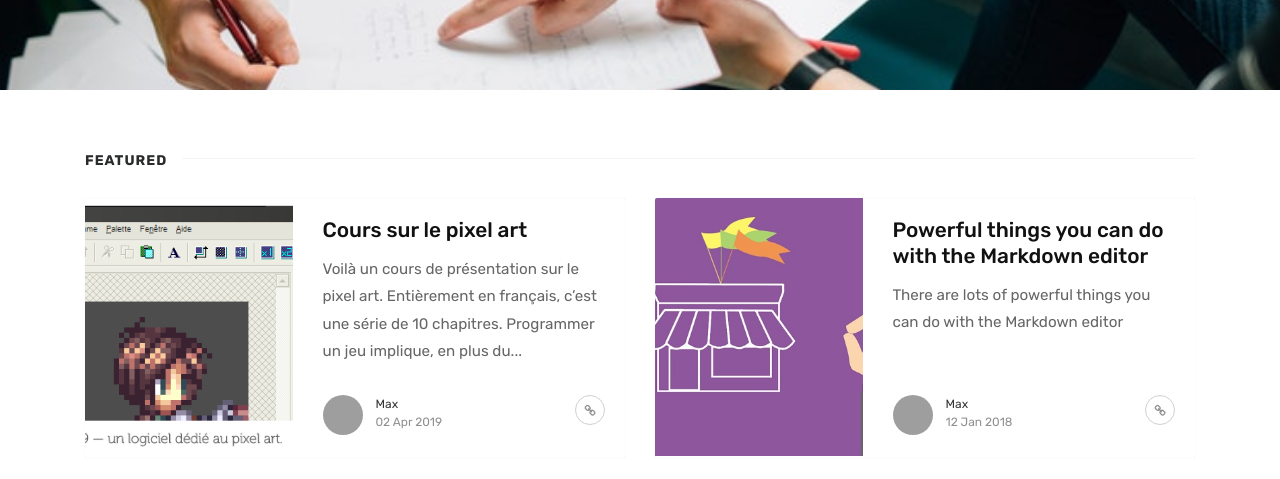
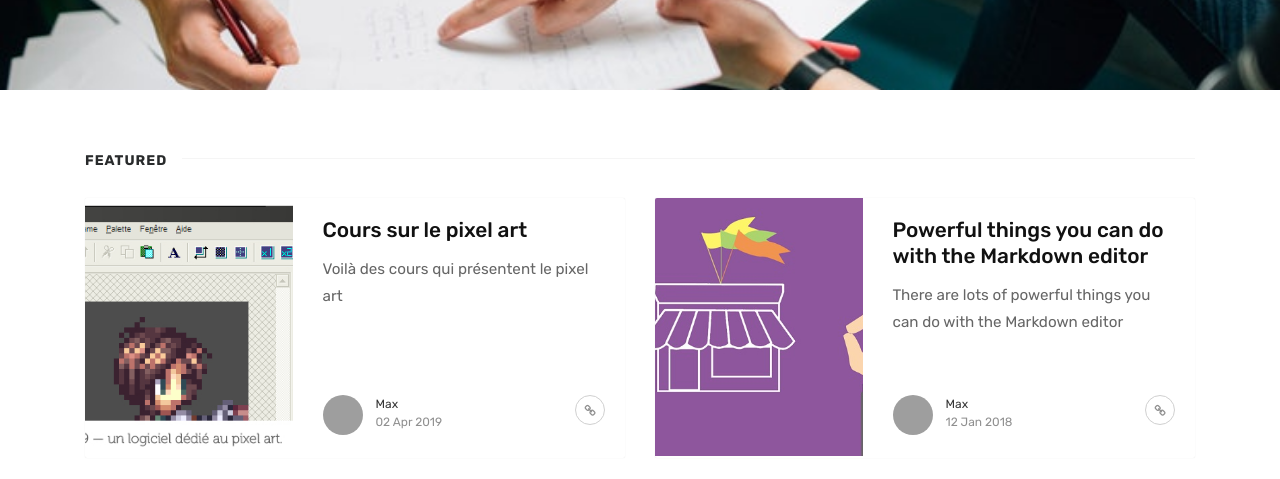
Before and after one commit to Maxibuino/PixBuino, a Jekyll site: the page built from index.html, in a window 1280 px wide and 900 px high, scrolled down 568 px, cut to the strip 0-479 px from the top of the window. Built offline with Jekyll 4.4.1, drawn with Linux system fonts in a browser that asks for light colours; the list of posts is cut into pages by our own code; comment, search, counter and statistics services are not loaded; grey boxes are pictures that could not be loaded.

Commit message:
_posts/2019-04-02-cours-de-pixel-art.md updated from https://stackedit.io/

```diff
--- a/_posts/2019-04-02-cours-de-pixel-art.md
+++ b/_posts/2019-04-02-cours-de-pixel-art.md
@@ -7,7 +7,9 @@
 featured: true
 ---
 
-Voilà un cours de présentation sur le pixel art. Entièrement en français, c'est une série de 10 chapitres. Programmer un jeu implique, en plus du code, quelques connaissances artistiques pour dessiner et concevoir l'environnement graphique de nos créations. Ces pages abordent très bien le sujet.
+Voilà des cours qui présentent le pixel art
+
+Entièrement en français, c'est une série de 10 chapitres. Programmer un jeu implique, en plus du code, quelques connaissances artistiques pour dessiner et concevoir l'environnement graphique de nos créations. Ces pages abordent très bien le sujet.
 
 Les auteurs sont Antoine Gersant pour les chapitres de 1 à 9 et Thomas Chassin pour le 10. Ces cours ont été publiés sur le site  [lesforges.org](http://www.lesforges.org/article/ld25?scroll_to=article). ce blog est d'ailleurs une mine de savoir, dommage qu'il ne soit plus actualisé depuis 2015.
 
```
Also changed, not shown: other parts of _posts/2019-04-02-cours-de-pixel-art.md (+2 -2 lines).
